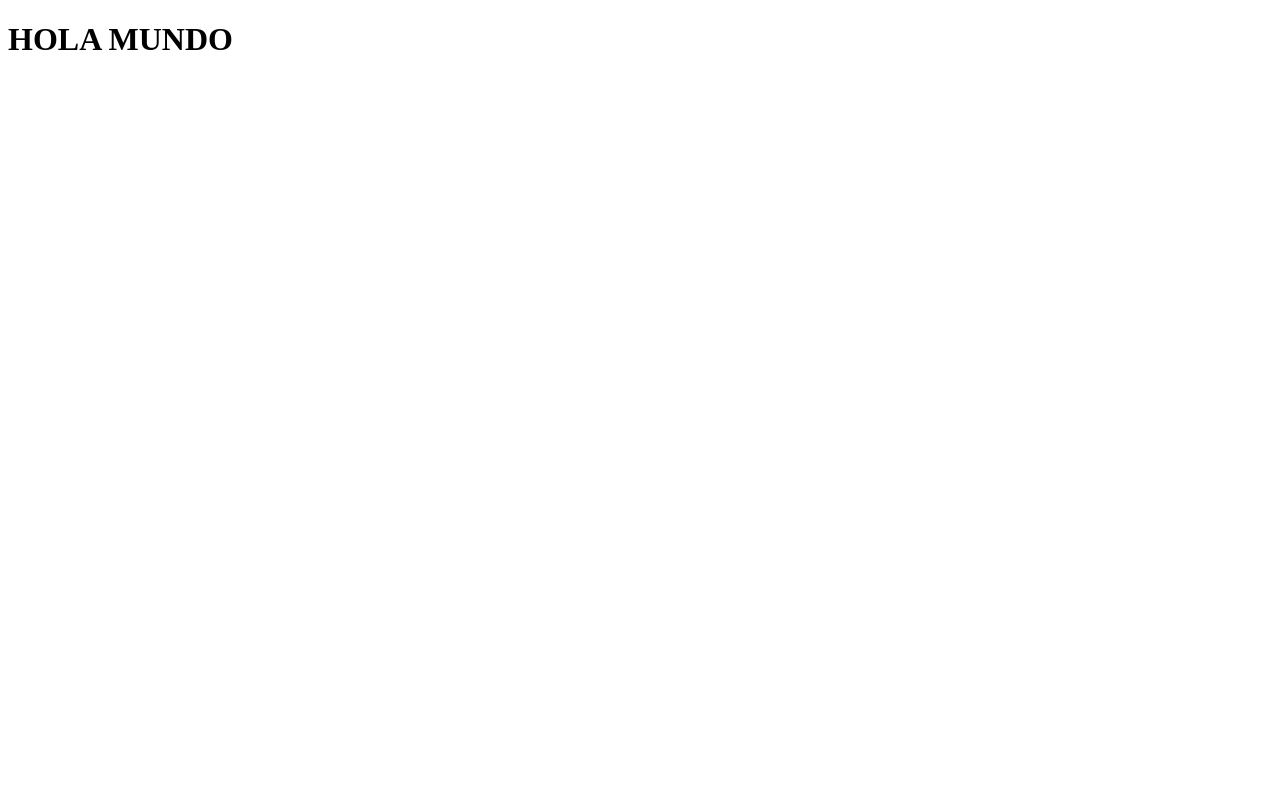
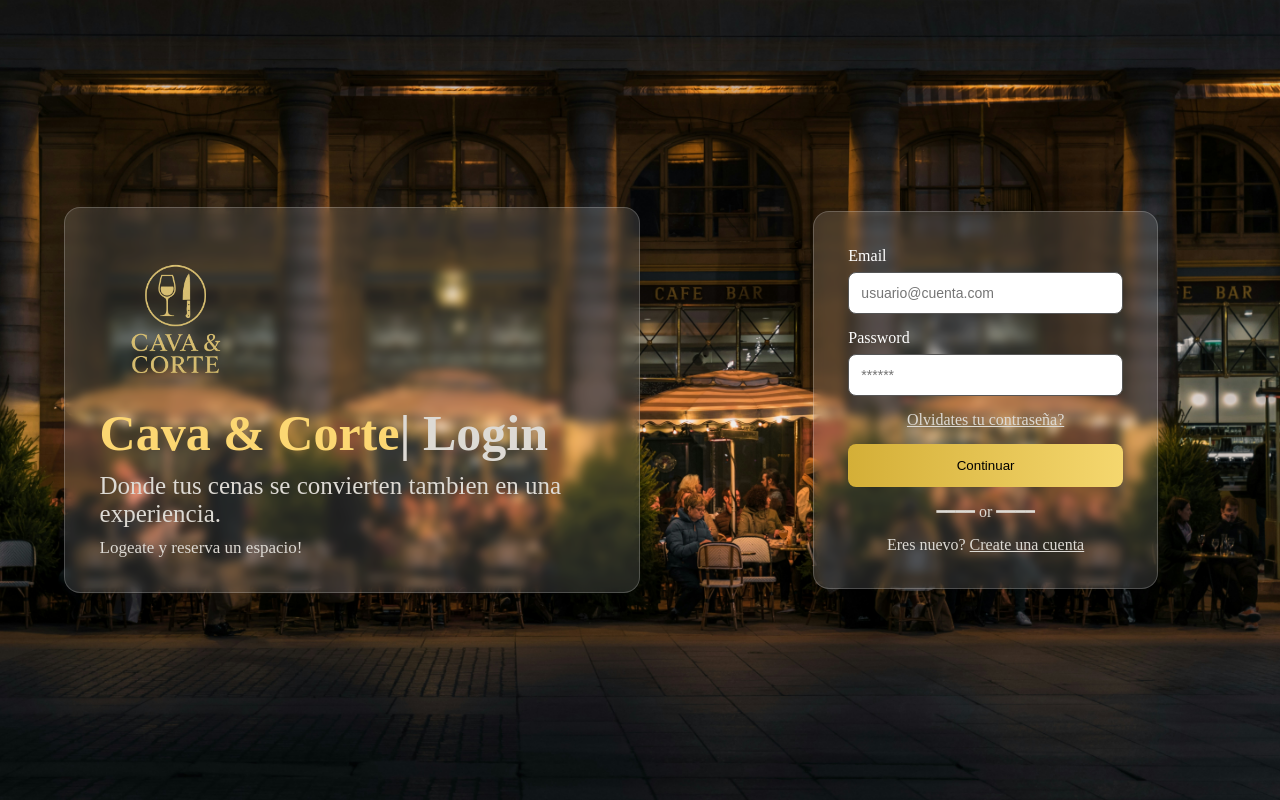
Before and after one commit to aenami/Restaurant-Reservation-Project, a PHP site: page /views/logeo.html in a window 1280 px wide. Before the commit the page is almost empty. Run offline with PHP 8.4, Linux system fonts and the light colour scheme.

Commit message:
Se crea la pagina del login

```diff
--- /dev/null
+++ b/assets/css/estilos_login.css
@@ -0,0 +1,135 @@
+* {
+    box-sizing: border-box;
+    margin: 0;
+    padding: 0;
+}
+
+body {
+
+}
+
+.main {
+    background-image: url(../imagenes/login/restauranteFondo3.jpg);
+    background-size: cover;
+    background-repeat: no-repeat;
+    background-position: center;
+    display: flex;
+    flex-direction: row;
+    align-items: center;
+    width: 100%;
+    padding-left: 5%;
+    padding-right: 5%;
+    height: 100vh;
+    gap: 15%;
+}
+
+/*--------------Parte referente al contenedor izquierdo----------*/
+.textInfo {
+    display: flex;
+    flex-direction: column;
+    align-items: start;
+    color: white;
+    width: 50%;
+    max-width: 700px;
+    gap: 10px;
+    padding: 3%;
+    /* From https://css.glass */
+    background: rgba(255, 255, 255, 0.12);
+    border-radius: 16px;
+    box-shadow: 0 4px 30px rgba(0, 0, 0, 0.1);
+    backdrop-filter: blur(5px);
+    -webkit-backdrop-filter: blur(5px);
+    border: 1px solid rgba(255, 255, 255, 0.2);
+}
+
+.textInfo img {
+    width: 30%;
+    height: auto;
+}
+
+.textInfo-titulo {
+    display: flex;
+}
+
+.textInfo-titulo h1 {
+    font-size: 50px;
+    color: #fcd772;
+}
+
+.textInfo-titulo h2 {
+    font-size: 50px;
+    color: #dddad4;
+}
+
+.span1 {
+    font-size: 25px;
+    color: #dddad4;
+}
+
+.span2 {
+    font-size: 17px;
+    color: #dddad4;
+}
+
+/*--------------Parte referente al contenedor derecho-----------*/
+.loginForm {
+    display: flex;
+    flex-direction: column;
+    align-items: center;
+    justify-content: center;
+    width: 30%;
+    gap: 15px;
+    padding: 3%;
+    /* From https://css.glass */
+    background: rgba(255, 255, 255, 0.12);
+    border-radius: 16px;
+    box-shadow: 0 4px 30px rgba(0, 0, 0, 0.1);
+    backdrop-filter: blur(5px);
+    -webkit-backdrop-filter: blur(5px);
+    border: 1px solid rgba(255, 255, 255, 0.2);
+}
+
+.form-section {
+    display: flex;
+    flex-direction: column;
+    gap: 7px;
+    width: 100%;
+}
+
+.form-section label {
+    color: white;
+}
+
+.form-section input {
+    width: 100%;
+    padding: 12px;
+    border: 1px solid #555;
+    border-radius: 8px;
+    background: rgba(0, 0, 0, 0.6);
+    font-size: 14px;
+    outline: none;
+    transition: border 0.3s;
+    font-size: 14px;
+    background-color: white;
+}
+
+.btn {
+    width: 100%;
+    padding: 14px;
+    background: linear-gradient(90deg, #d4af37, #f5d76e);
+    border: none;
+    border-radius: 8px;
+    font-weight: normal;
+    color: #000;
+    cursor: pointer;
+    transition: transform 0.3s, box-shadow 0.3s;
+}
+
+.btn:hover {
+    transform: scale(1.05);
+    box-shadow: 0 0 10px #d4af37;
+}
+
+.linkNewPassword, .loginForm span, .loginForm span a{
+    color: #dddad4;
+}
--- a/assets/css/estilos_register.css
+++ b/assets/css/estilos_register.css
@@ -129,7 +129,7 @@ body {
     color: #a88a29;
 }
 
-/*Estilos referentes al contenedor derecho*/
+/*---------------Estilos referentes al contenedor derecho------------------*/
 .right_container {
     display: flex;
     flex-direction: row;
@@ -138,6 +138,7 @@ body {
     height: 95vh;
     margin-top: 20px;
     gap: 20px;
+    margin-right: 2%;
 }
 
 
@@ -146,7 +147,6 @@ body {
     height: 100%;
     overflow: hidden;
     border-radius: 15px;
-    background-color: red;
 }
 
 .right_container_img img{
--- a/views/logeo.html
+++ b/views/logeo.html
@@ -1,11 +1,44 @@
 <!DOCTYPE html>
 <html lang="en">
+
 <head>
     <meta charset="UTF-8">
     <meta name="viewport" content="width=device-width, initial-scale=1.0">
-    <title>Document</title>
+    <title>Login | Cava & Corte</title>
+    <link rel="stylesheet" href="../assets/css/estilos_login.css">
 </head>
+
 <body>
-    <h1>HOLA MUNDO</h1>
+    <main class="main">
+        <div class="textInfo">
+            <img src="../assets/imagenes/Imagen_Logo.png" alt="Logo Cava & Corte">
+            <div class="textInfo-titulo">
+                <h1>Cava & Corte</h1>
+                <h2>| Login</h2>
+            </div>
+            <span class="span1">Donde tus cenas se convierten tambien en una experiencia.</span>
+            <span class="span2">Logeate y reserva un espacio!</span>
+        </div>
+
+
+        <form action="" class="loginForm">
+            <div class="form-section">
+                <label for="">Email</label>
+                <input type="text" placeholder="usuario@cuenta.com">
+            </div>
+            <div class="form-section">
+                <label for="">Password</label>
+                <input type="text" placeholder="******">
+            </div>
+            <div class="form-remindPassword">
+                <span><a href="#" class="linkNewPassword">Olvidates tu contraseña?</a></span>
+            </div>
+            <input type="button" value="Continuar" class="btn">
+            <span>━━━━ or ━━━━</span>
+            <span>Eres nuevo? <a href="#">Create una cuenta</a></span>
+        </form>
+
+    </main>
 </body>
+
 </html>
--- a/views/register.html
+++ b/views/register.html
@@ -51,7 +51,7 @@
             <img src="../assets/imagenes/Imagen_Logo.png" alt="Logo Cava & Corte">
         </div>
         <div class="right_container_img">
-            <img src="../assets/imagenes/login/restaurante2.jpg" alt="Imagen restaurante">
+            <img src="../assets/imagenes/register/restaurante2.jpg" alt="Imagen restaurante">
         </div>
     </section>
 
```
Also changed, not shown: assets/imagenes/login/restaurante3.jpg (deleted), assets/imagenes/login/restauranteFondo2.jpg (added), assets/imagenes/login/restauranteFondo3.jpg (added), assets/imagenes/register/restaurante 4.jpg (renamed from assets/imagenes/login/restaurante 4.jpg), assets/imagenes/register/restaurante1.jpg (renamed from assets/imagenes/login/restaurante1.jpg), assets/imagenes/register/restaurante2.jpg (renamed from assets/imagenes/login/restaurante2.jpg), 1 other file.
